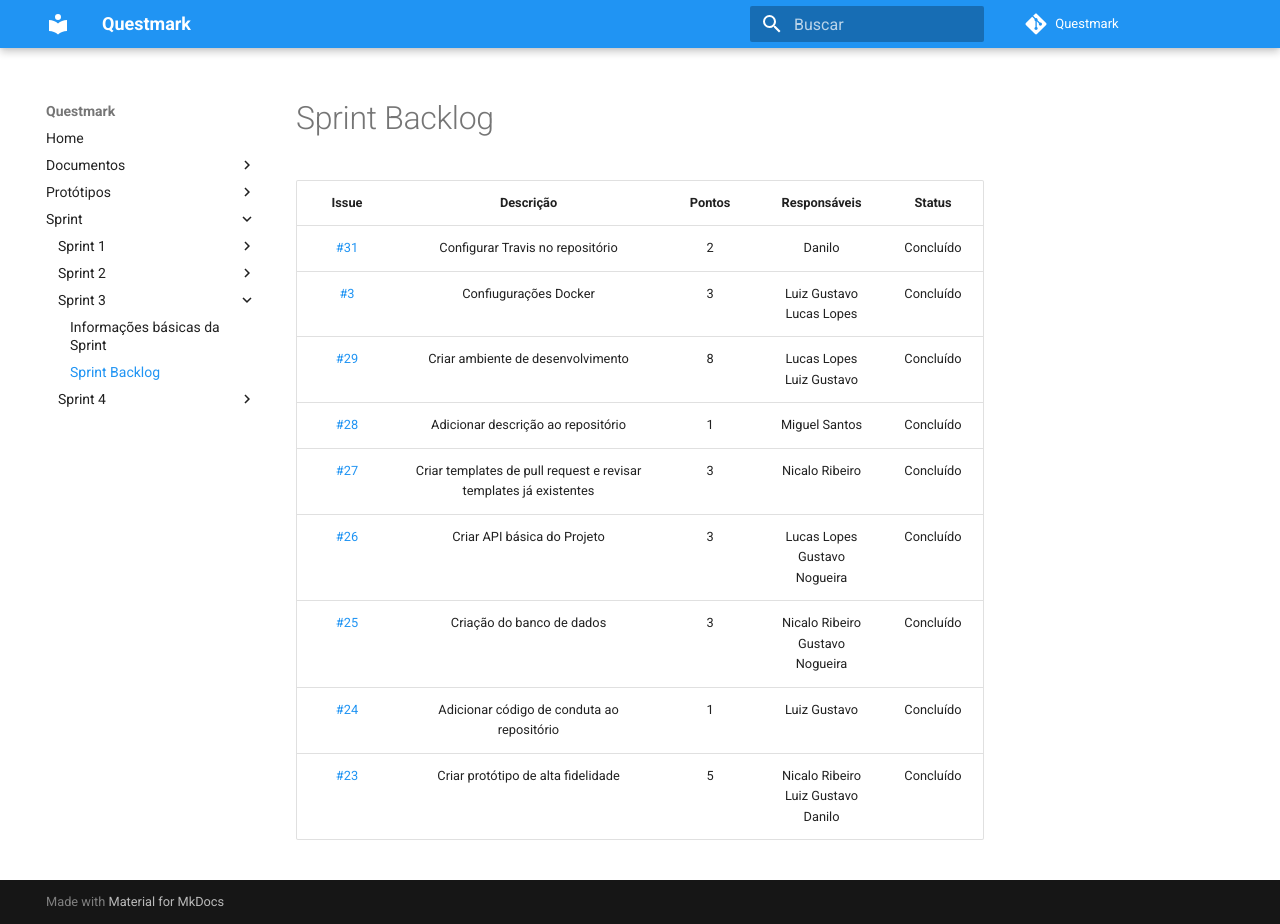
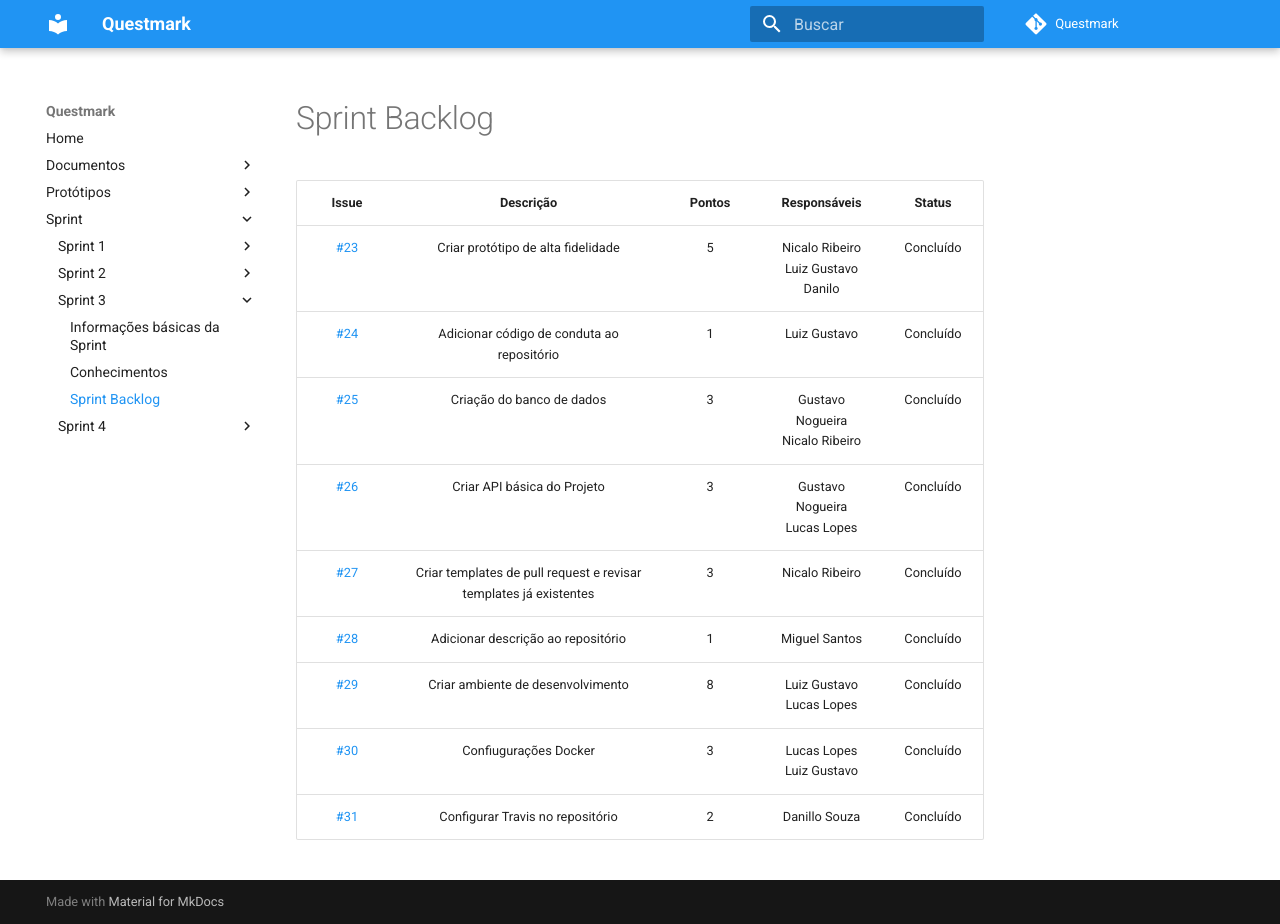
Before and after one commit to fga-eps-mds/2019.2-Questmark, an MkDocs documentation site: the page built from docs/Sprint/Sprint 3/Sprint Backlog.md, in a window 1280 px wide and 924 px high. Built offline with MkDocs 1.6.1 and Material for MkDocs 9.7.7, drawn with Linux system fonts in a browser that asks for light colours; comment, search, counter and statistics services are not loaded.

Commit message:
Organizando documentos das sprints

```diff
--- a/docs/Sprint/Sprint 3/Sprint Backlog.md
+++ b/docs/Sprint/Sprint 3/Sprint Backlog.md
@@ -1,12 +1,12 @@
 # Sprint Backlog
 |Issue|Descrição|Pontos|Responsáveis|Status|
 |:---:|:---:|:---:|:---:|:---:|
-|[#31](https://github.com/fga-eps-mds/2019.2-Questmark/issues/31)|Configurar Travis no repositório|2|Danilo|Concluído|
-|[#3](https://github.com/fga-eps-mds/2019.2-Questmark/issues/31)|Confiugurações Docker|3|Luiz Gustavo<br>Lucas Lopes|Concluído|
-|[#29](https://github.com/fga-eps-mds/2019.2-Questmark/issues/29)|Criar ambiente de desenvolvimento|8|Lucas Lopes<br>Luiz Gustavo|Concluído|
+|[#23](https://github.com/fga-eps-mds/2019.2-Questmark/issues/23)|Criar protótipo de alta fidelidade|5|Nicalo Ribeiro<br>Luiz Gustavo<br>Danilo|Concluído|
+|[#24](https://github.com/fga-eps-mds/2019.2-Questmark/issues/24)|Adicionar código de conduta ao repositório|1|Luiz Gustavo|Concluído|
+|[#25](https://github.com/fga-eps-mds/2019.2-Questmark/issues/25)|Criação do banco de dados|3|Gustavo Nogueira<br>Nicalo Ribeiro|Concluído|
+|[#26](https://github.com/fga-eps-mds/2019.2-Questmark/issues/26)|Criar API básica do Projeto|3|Gustavo Nogueira<br>Lucas Lopes|Concluído|
+|[#27](https://github.com/fga-eps-mds/2019.2-Questmark/issues/27)|Criar templates de pull request e revisar templates já existentes|3|Nicalo Ribeiro|Concluído|
 |[#28](https://github.com/fga-eps-mds/2019.2-Questmark/issues/28)|Adicionar descrição ao repositório|1|Miguel Santos|Concluído|
-|[#27](https://github.com/fga-eps-mds/2019.2-Questmark/issues/27)|Criar templates de pull request e revisar templates já existentes|3|Nicalo Ribeiro|Concluído|
-|[#26](https://github.com/fga-eps-mds/2019.2-Questmark/issues/26)|Criar API básica do Projeto|3|Lucas Lopes<br>Gustavo Nogueira|Concluído|
-|[#25](https://github.com/fga-eps-mds/2019.2-Questmark/issues/25)|Criação do banco de dados|3|Nicalo Ribeiro<br>Gustavo Nogueira|Concluído|
-|[#24](https://github.com/fga-eps-mds/2019.2-Questmark/issues/24)|Adicionar código de conduta ao repositório|1|Luiz Gustavo|Concluído|
-|[#23](https://github.com/fga-eps-mds/2019.2-Questmark/issues/23)|Criar protótipo de alta fidelidade|5|Nicalo Ribeiro<br>Luiz Gustavo<br>Danilo|Concluído|
+|[#29](https://github.com/fga-eps-mds/2019.2-Questmark/issues/29)|Criar ambiente de desenvolvimento|8|Luiz Gustavo<br>Lucas Lopes|Concluído|
+|[#30](https://github.com/fga-eps-mds/2019.2-Questmark/issues/30)|Confiugurações Docker|3|Lucas Lopes<br>Luiz Gustavo|Concluído|
+|[#31](https://github.com/fga-eps-mds/2019.2-Questmark/issues/31)|Configurar Travis no repositório|2|Danillo Souza|Concluído|
```
Also changed, not shown: docs/Sprint/Sprint 3/Basico.md (+7 -5 lines), docs/Sprint/Sprint 3/Conhecimento.md (added, +12 -0 lines), docs/Sprint/Sprint 4/Conhecimento.md (renamed from docs/Sprint/Sprint 4/Conhecimentos.md), site/404.html, site/Documentos/documento-de-visao/index.html, site/Documentos/gestao-de-configuracao-de-software/index.html, site/Sprint/Sprint 1/Basico/index.html, site/Sprint/Sprint 1/Conhecimentos/index.html, site/Sprint/Sprint 1/Sprint Backlog/index.html, site/index.html, site/search/search_index.json, site/sitemap.xml, 1 other file.
